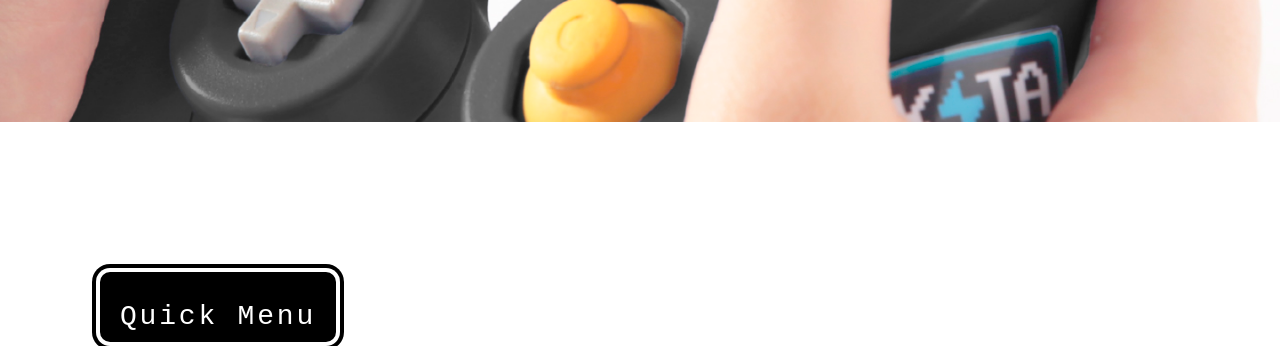
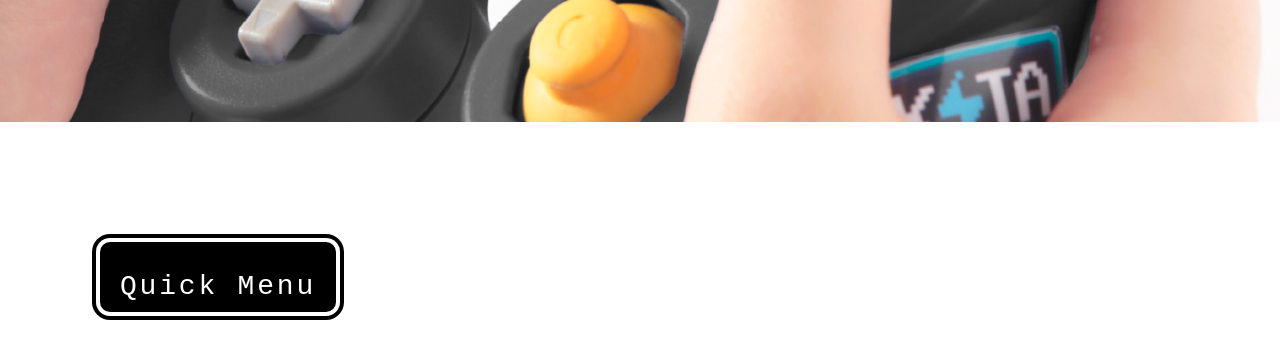
Before and after one commit to aomingosu/PKTAbooth, a plain HTML site: page index.html in a window 1280 px wide. Shown: the part 730-1076 px from the top of the page. Drawn offline with Linux system fonts and the light colour scheme; a web font is replaced by a local one.

Commit message:
Update style.css

```diff
--- a/style.css
+++ b/style.css
@@ -82,7 +82,7 @@ h4 {
 
   --radius: 14px;
 
-    --section-space: 150px;
+    --section-space: 120px;
 }
 
 /* ------------------------------------
```
